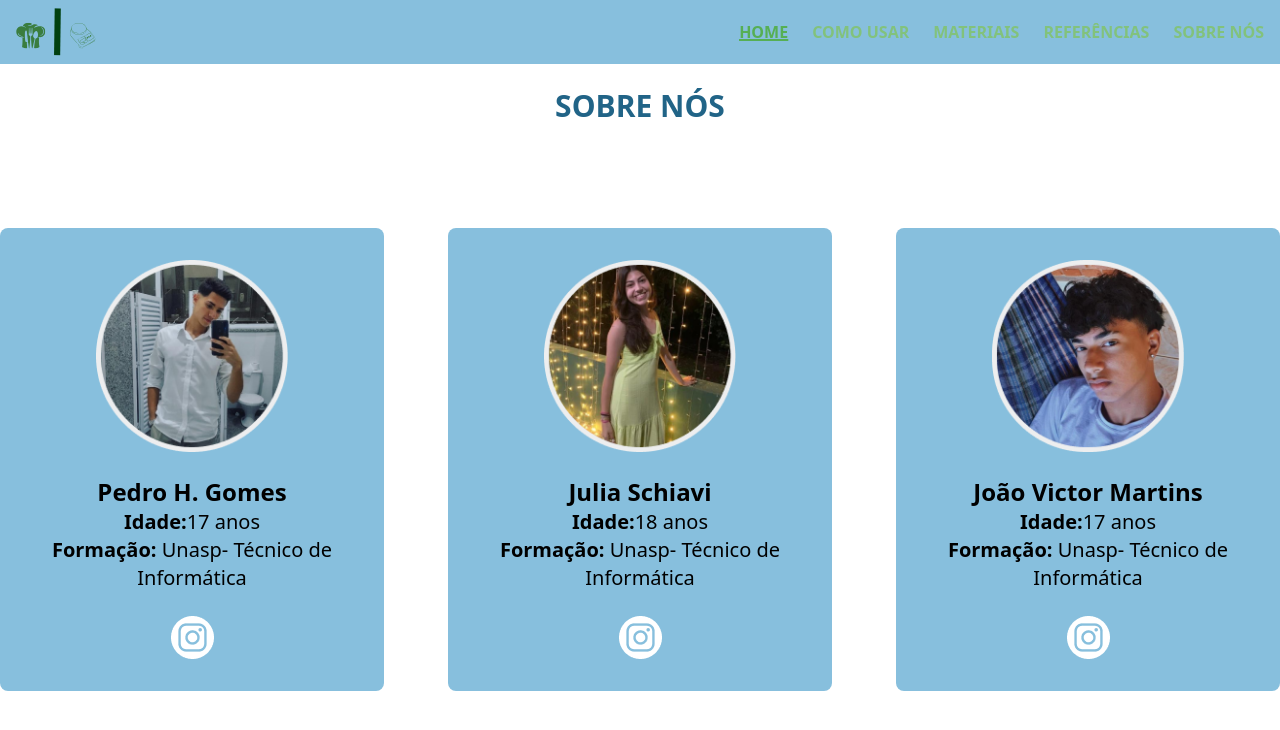
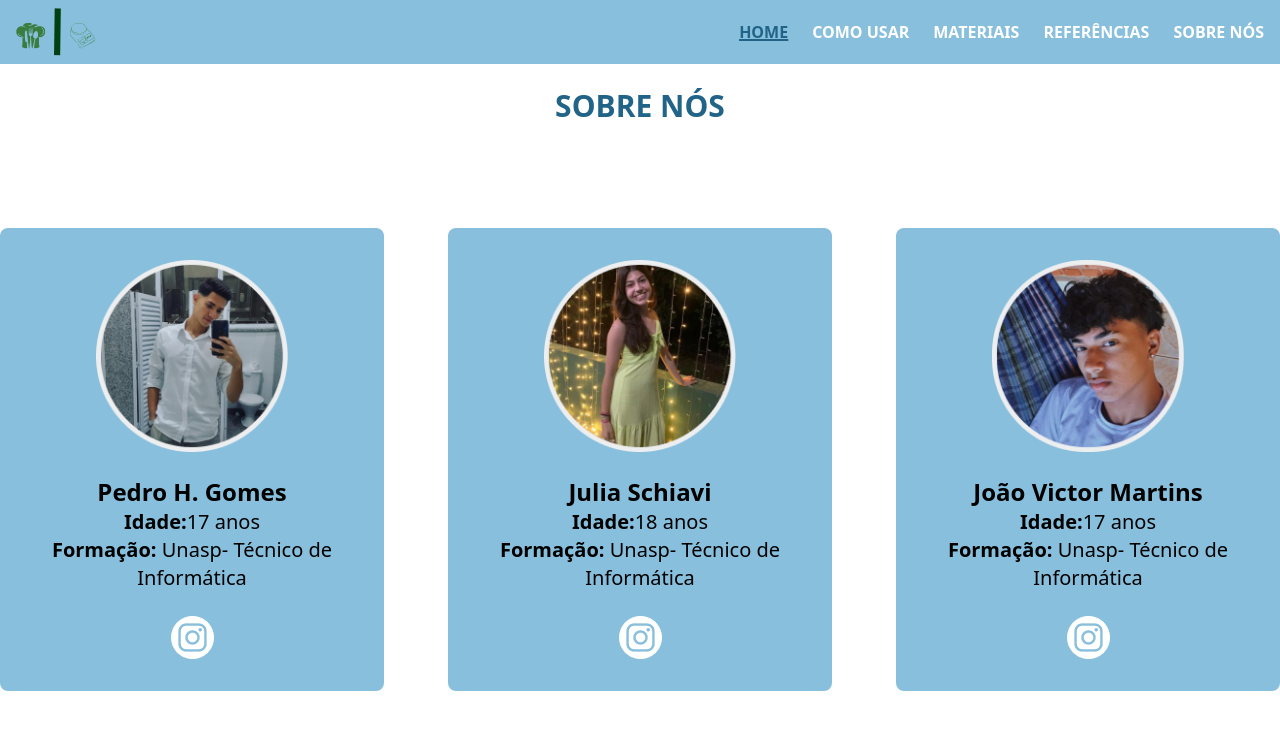
Before and after one commit to juliasouza18/integrantes-nutriscale, a React (Vite) app: page / in a window 1280 px wide. Shown: the top 730 px of the page. Built offline with nearby package versions, Linux system fonts and the light colour scheme.

Commit message:
atualização cores header e link insta pedro

```diff
--- a/src/components/Integrantes.jsx
+++ b/src/components/Integrantes.jsx
@@ -12,7 +12,7 @@ export default function Integrantes() {
               <p className='font-bold text-2xl pt-6 font-sans'>Pedro H. Gomes</p>
               <p className='text-xl'><span className='font-bold'>Idade:</span>17 anos</p>
               <p className='text-xl'> <span className='font-bold'>Formação:</span> Unasp- Técnico de Informática</p>
-              <a className='pt-6 ' href="https://www.instagram.com/juh_schiavi18?igsh=ZnVzMHZ1dWc2am4x&utm_source=qr"> <img src="/src/assets/insta.png" alt="" /></a>
+              <a className='pt-6 ' href="https://www.instagram.com/_phgomex?igsh=Z2puczV0bGFyamJu"> <img src="/src/assets/insta.png" alt="" /></a>
             </div>
 
           </section>
--- a/tailwind.config.js
+++ b/tailwind.config.js
@@ -7,8 +7,8 @@ export default {
   theme: {
     extend: {
       colors: {
-        botaoSelecionado: '#56AF54',
-        naoSelecionado: '#82C27C',
+        botaoSelecionado: '#216487',
+        naoSelecionado: '#FFF',
         fundoHeader: '#87BFDD',
         fundoSite: '#EDEEEF',
         sobre: '#216487',
```
